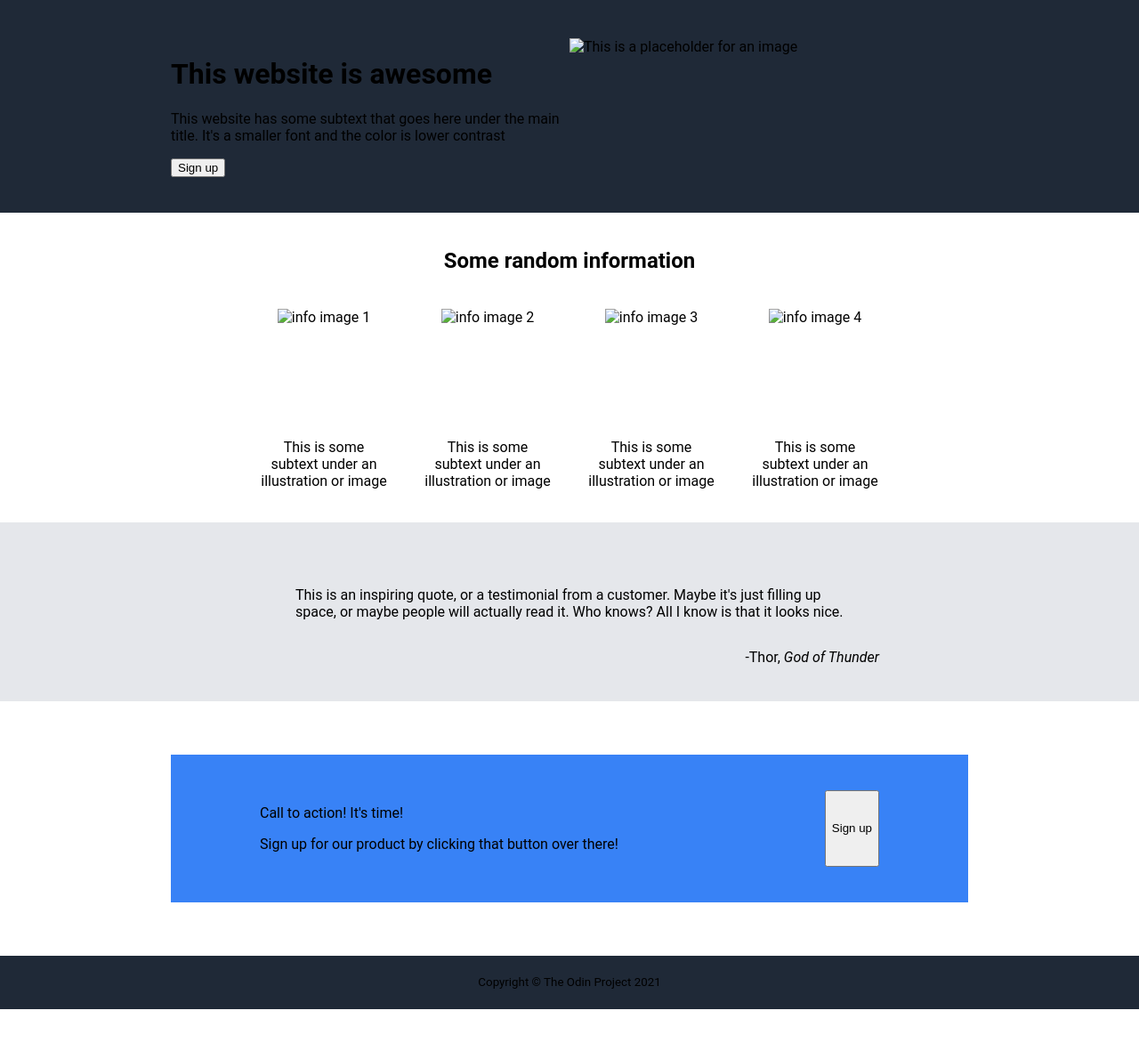
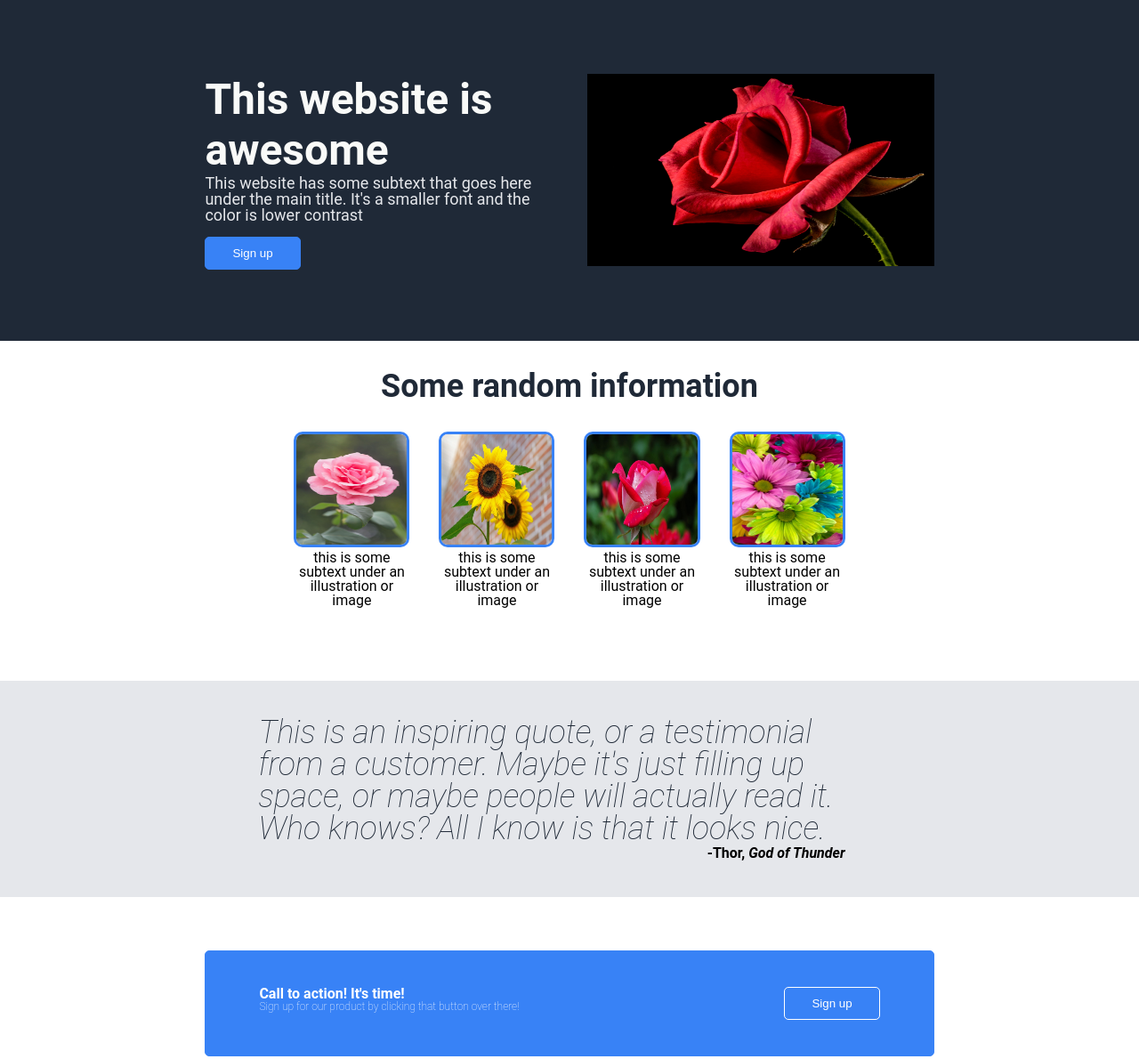
Before and after one commit to VictorEX13/landing_page, a plain HTML site: page index.html in a window 1280 px wide. Shown: the part 57-1247 px from the top of the page at 89% size. Before the commit the page ends 1191 px from the top, so only its background shows below. Drawn offline with Linux system fonts and the light colour scheme.

Commit message:
Add images and style elements

```diff
--- a/index.html
+++ b/index.html
@@ -27,7 +27,7 @@
                 </div>
 
                 <div class="description-image_container">
-                    <img class="description-image" src="" alt="This is a placeholder for an image">
+                    <img class="description-image" src="./images/pexels-pixabay-15239.jpg" alt="This is a placeholder for an image">
                 </div>
             </div>
 
@@ -36,23 +36,23 @@
 
                 <div class="cards">
                     <div class="card">
-                        <img class="card-image" src="" alt="info image 1">
-                        <p>This is some subtext under an illustration or image</p>
+                        <img class="card-image" src="./images/pexels-jonas-kakaroto-736230.jpg" alt="info image 1">
+                        <p>this is some subtext under an illustration or image</p>
                     </div>
 
                     <div class="card">
-                        <img class="card-image" src="" alt="info image 2">
-                        <p>This is some subtext under an illustration or image</p>
+                        <img class="card-image" src="./images/pexels-pixabay-46216.jpg" alt="info image 2">
+                        <p>this is some subtext under an illustration or image</p>
                     </div>
 
                     <div class="card">
-                        <img class="card-image" src="" alt="info image 3">
-                        <p>This is some subtext under an illustration or image</p>
+                        <img class="card-image" src="./images/pexels-pixabay-56866.jpg" alt="info image 3">
+                        <p>this is some subtext under an illustration or image</p>
                     </div>
 
                     <div class="card">
-                        <img class="card-image" src="" alt="info image 4">
-                        <p>This is some subtext under an illustration or image</p>
+                        <img class="card-image" src="./images/pexels-unchalee-srirugsar-85773.jpg" alt="info image 4">
+                        <p>this is some subtext under an illustration or image</p>
                     </div>
                 </div>
             </div>
@@ -64,14 +64,14 @@
                         actually read it. Who knows? All I know is that it looks nice.
                     </p>
                 </blockquote>
-                <figcaption class="quote-caption">-Thor, <cite>God of Thunder</cite></figcaption>
+                <figcaption class="quote-caption"><strong>-Thor, <cite>God of Thunder</cite></strong></figcaption>
             </div>
 
             <div class="call">
                 <div class="call-container">
                     <div class="call-content">
-                        <p clas="Call-text">Call to action! It's time!</p>
-                        <p>Sign up for our product by clicking that button over there!</p>
+                        <p><strong>Call to action! It's time!</strong></p>
+                        <p class="call-text">Sign up for our product by clicking that button over there!</p>
                     </div>
 
                     <button class="bordered-button">Sign up</button>
--- a/styles.css
+++ b/styles.css
@@ -22,14 +22,64 @@ header,
 .quote,
 .call,
 footer {
-    padding: 0 15%;
+    padding: 0 18%;
+}
+
+p {
+    line-height: 1em;
+    margin: 0;
+}
+
+h1,
+h2,
+h3,
+h4,
+h5,
+h6 {
+    margin: 0;
+    padding: 0;
+}
+
+h1,
+h3 {
+    color:#F9FAF8;
+}
+
+.description-text p,
+header li {
+    font-size: 18px;
+    color: #E5E7EB;
+}
+
+.info-header,
+.quote-text p {
+    font-size: 36px;
+    color: #1F2937;
+}
+
+button {
+    background-color: #3882F6;
+    color: white;
+    border: 1px solid #3882F6;
+    border-radius: 5px;
+    padding: 10px 30px;
+}
+
+.bordered-button {
+    border: 1px solid white;
+    align-self: center;
 }
 
 header {
     background-color: #1f2937;
     display: flex;
     justify-content: space-between;
+    align-items: center;
     flex: 1 0 60px;
+}
+
+header h3 {
+    font-size: 24px;
 }
 
 ul {
@@ -49,6 +99,11 @@ main {
     flex: 1;
 }
 
+main h1 {
+    font-size: 48px;
+    font-weight: bolder;
+}
+
 .description {
     background-color: #1f2937;
     display: flex;
@@ -56,11 +111,16 @@ main {
 
 .description-text,
 .description-image {
-    padding: 40px 0;
+    padding: 80px 0;
 }
 
 .description-text {
     flex:1;
+    padding-right: 5%;
+}
+
+.description-text p {
+    margin-bottom: 15px;
 }
 
 .description-image_container {
@@ -68,19 +128,21 @@ main {
 }
 
 .description-image {
-    min-height: 100%;
+    max-height: 376px;
+    width: 100%;
 }
 
 .info-header {
-    padding: 20px 0;
+    font-weight: bolder;
+    padding: 30px 0;
     text-align: center;
 }
 
 .cards {
     display: flex;
     text-align: center;
-    padding: 0 100px 40px;
-    gap: 40px;
+    padding: 0 100px 80px;
+    gap: 33px;
 }
 
 .card {
@@ -88,36 +150,62 @@ main {
 }
 
 .card-image {
-    min-height: 65%;
+    height: 65%;
+    width: 100%;
+    border: 3px solid #3882F6;
+    border-radius: 10px;
 }
 
 .quote {
     display: flex;
     flex-direction: column;
     background-color: #e5e7eb;
+    margin: 0;
 }
 
-.quote-text{
-    padding: 40px 100px 0;
+.quote-text {
+    padding: 40px 60px 0;
+    margin: 0;
+}
+
+.quote-text p {
+    font-weight: lighter;
+    font-style: italic;
 }
 
 .quote-caption {
     padding: 0 100px 40px;
     align-self: flex-end;
+    margin: 0;
 }
 
 .call-container {
     display: flex;
     background-color: #3882f6;
     margin: 60px 0;
-    padding: 40px 100px;
+    border: 1px solid #3882f6;
+    border-radius: 5px;
+    padding: 40px 60px;
     justify-content: space-between;
+}
+
+.call-content p {
+    color: white;
+}
+
+.call-text {
+    font-size: 12px;
+    font-weight: lighter;
 }
 
 footer {
     display: flex;
-    background-color: #1f2937;;
+    background-color: #1f2937;
     justify-content: center;
     align-items: center;
     flex: 1 0 60px;
 }
+
+small {
+    color: white;
+}
```
Also changed, not shown: images/pexels-jonas-kakaroto-736230.jpg (added), images/pexels-pixabay-15239.jpg (added), images/pexels-pixabay-46216.jpg (added), images/pexels-pixabay-56866.jpg (added), images/pexels-unchalee-srirugsar-85773.jpg (added), 5 other files.
